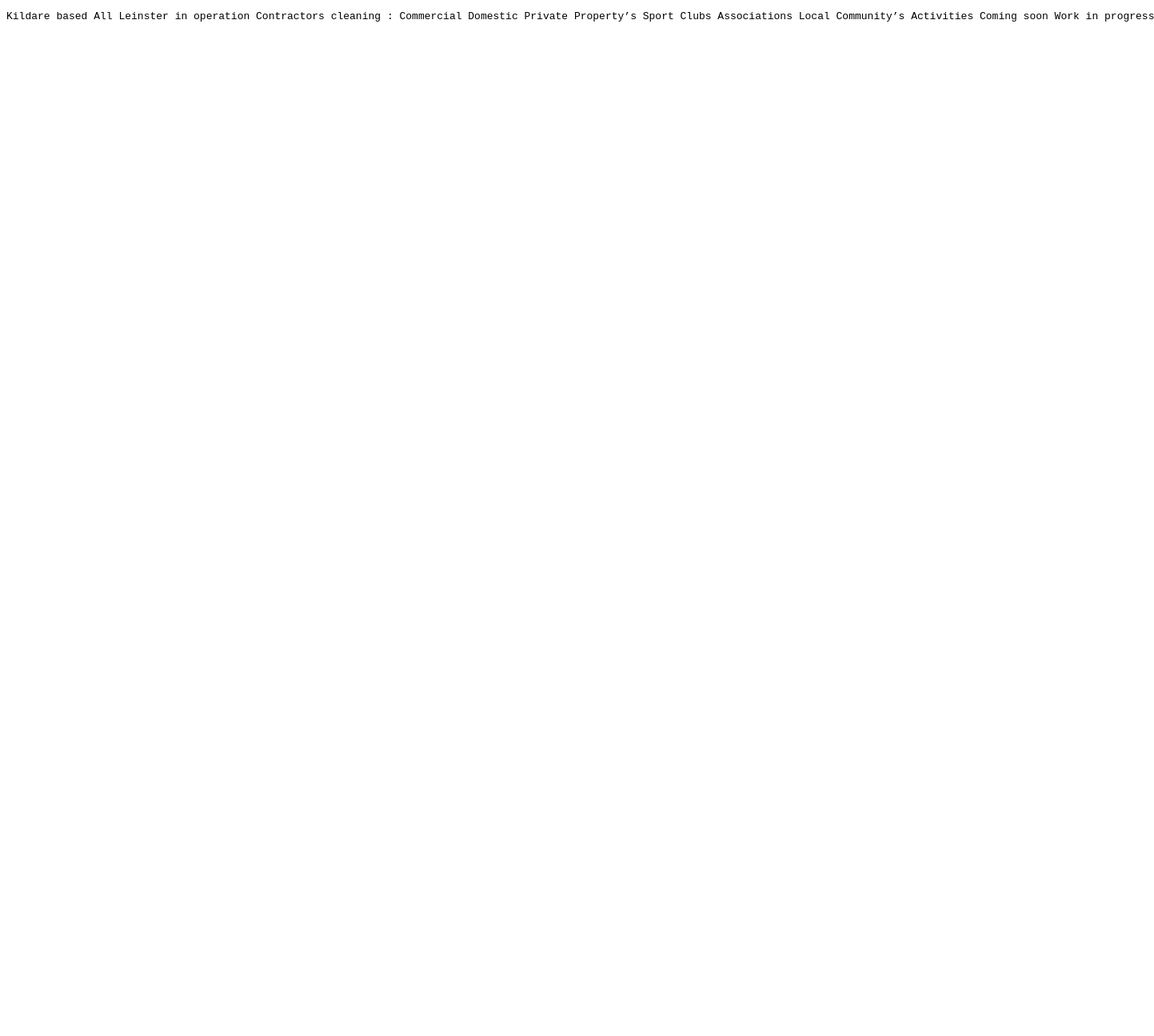
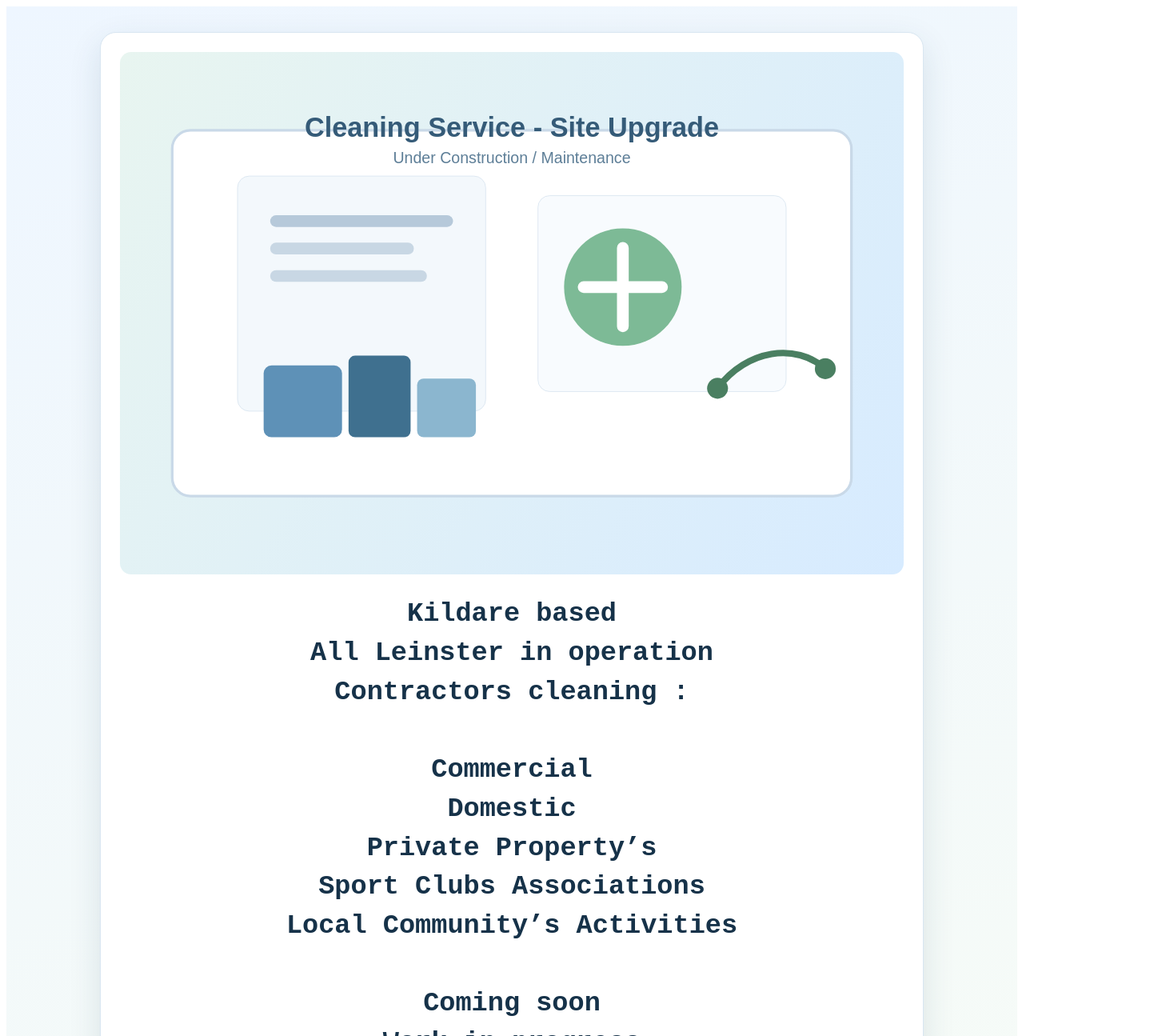
Before and after one commit to Gangureanu/Cleaner, a Next.js app: page / in a window 1280 px wide. Shown: the top 1295 px of the page at 80% size, 1443 px wide, since content can reach past the window. Before the commit the page ends 800 px from the top, so only its background shows below. Built offline with nearby package versions, Linux system fonts and the light colour scheme.

Commit message:
Style landing page: centered large text and maintenance image

```diff
--- a/app/page.tsx
+++ b/app/page.tsx
@@ -1,8 +1,48 @@
 export default function Page() {
   return (
-    <main>
-      <pre>
-Kildare based
+    <main
+      style={{
+        minHeight: "100vh",
+        margin: 0,
+        display: "grid",
+        placeItems: "center",
+        padding: "32px 20px",
+        background: "linear-gradient(160deg, #eef6ff 0%, #f6fbf7 100%)",
+        color: "#163249",
+        fontFamily: "Georgia, 'Times New Roman', serif",
+      }}
+    >
+      <section
+        style={{
+          width: "min(980px, 100%)",
+          background: "#ffffff",
+          border: "1px solid #d8e6f1",
+          borderRadius: "20px",
+          padding: "24px",
+          boxShadow: "0 14px 40px rgba(27, 63, 89, 0.12)",
+          textAlign: "center",
+        }}
+      >
+        <img
+          src="/cleaning-maintenance.svg"
+          alt="Cleaning company under construction"
+          style={{
+            width: "100%",
+            height: "auto",
+            borderRadius: "14px",
+            marginBottom: "20px",
+          }}
+        />
+        <pre
+          style={{
+            margin: 0,
+            whiteSpace: "pre-wrap",
+            fontSize: "clamp(1.4rem, 2.8vw, 2.1rem)",
+            lineHeight: 1.45,
+            fontWeight: 700,
+          }}
+        >
+{`Kildare based
 All Leinster in operation
 Contractors cleaning :
 
@@ -13,8 +53,9 @@ Sport Clubs Associations
 Local Community’s Activities
 
 Coming soon
-Work in progress
-      </pre>
+Work in progress`}
+        </pre>
+      </section>
     </main>
   );
 }
```
Also changed, not shown: public/cleaning-maintenance.svg (added).
